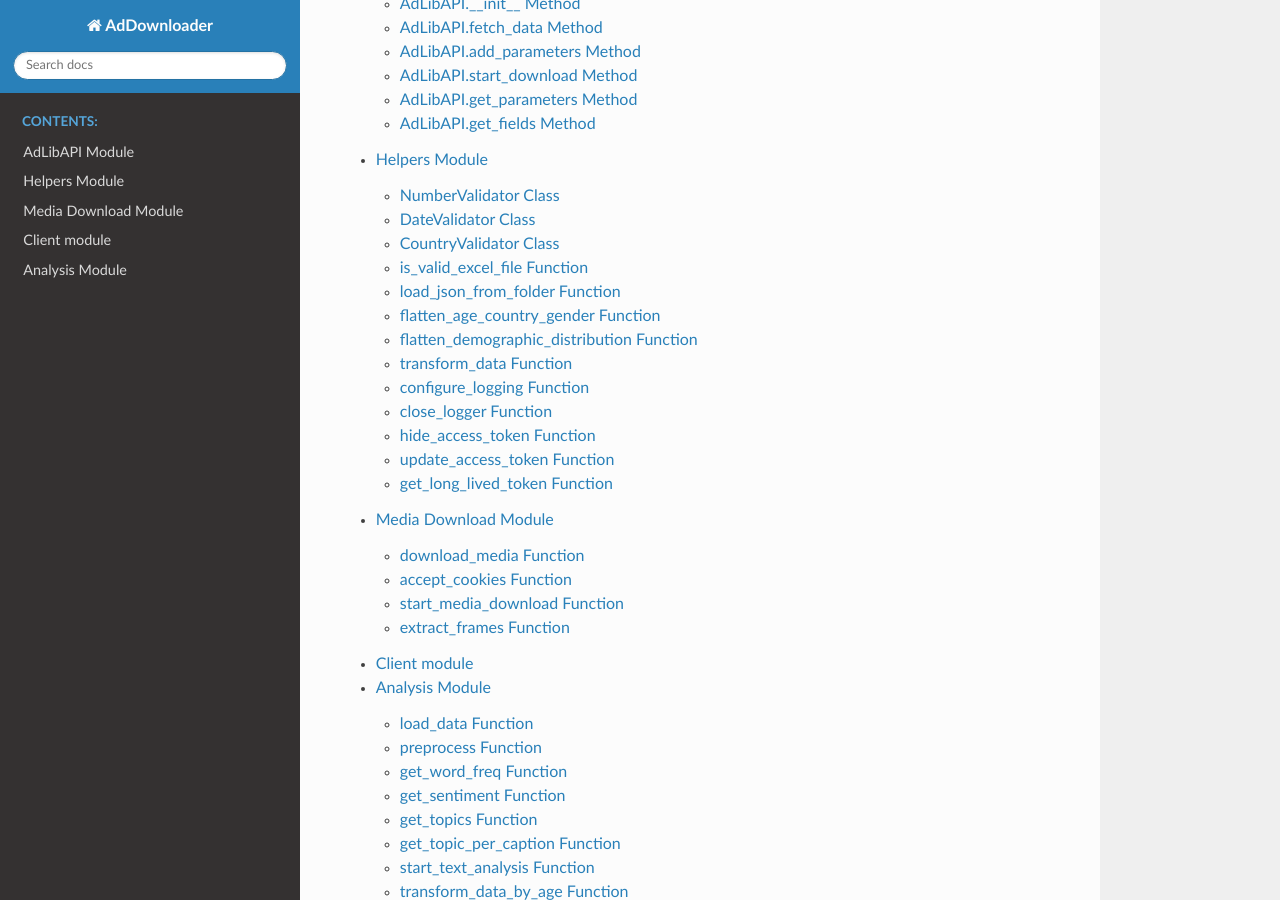
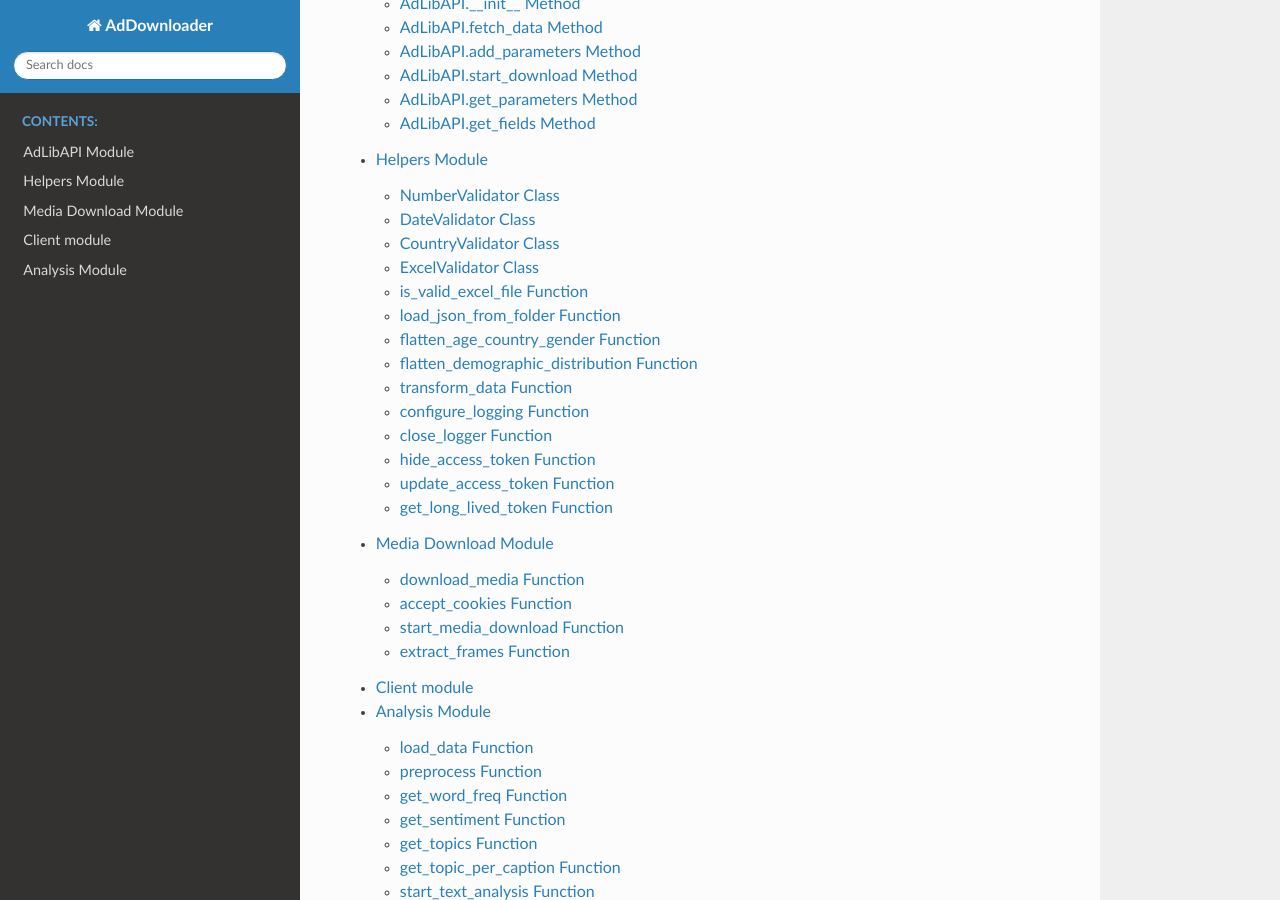
Before and after one commit to Paularossi/AdDownloader, a Sphinx documentation site: the page built from docs/source/index.rst, in a window 1280 px wide and 900 px high, scrolled down 572 px. Built offline with Sphinx 7.4.7 and the Read the Docs theme 2.0.0, drawn with Linux system fonts in a browser that asks for light colours.

Commit message:
Docs update.

```diff
--- a/docs/source/helpers.rst
+++ b/docs/source/helpers.rst
@@ -22,6 +22,12 @@ CountryValidator Class
 ----------------------
 
 .. autoclass:: CountryValidator
+   :members:
+
+ExcelValidator Class
+--------------------
+
+.. autoclass:: ExcelValidator
    :members:
 
 is_valid_excel_file Function
```
